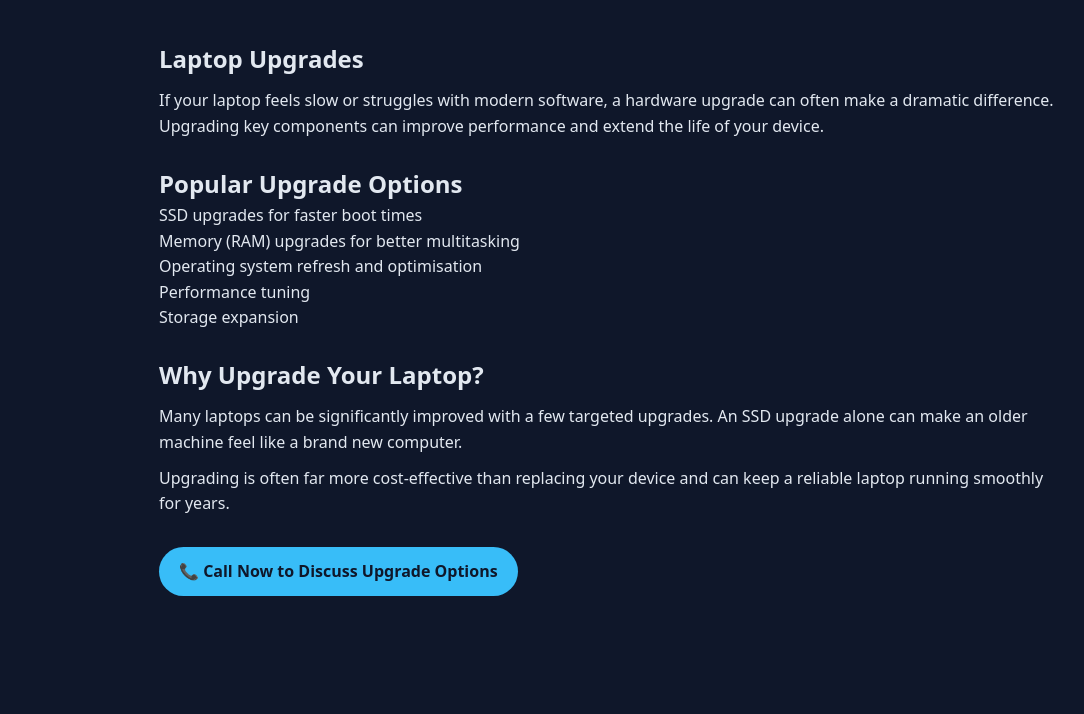
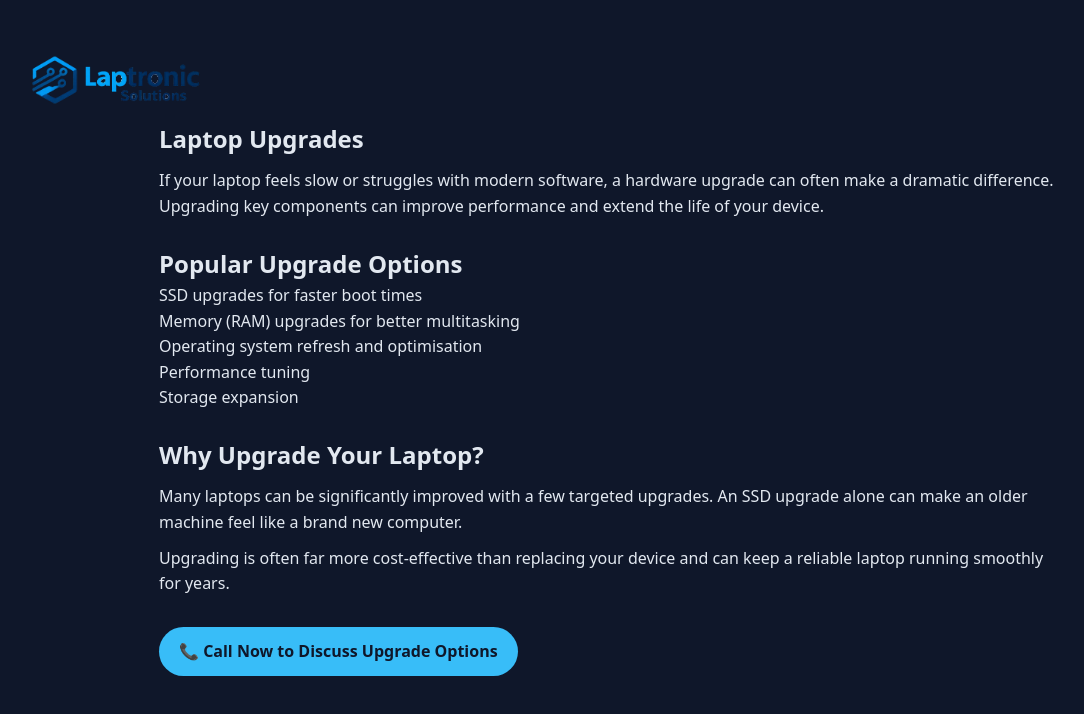
Before and after one commit to rharrison891/Laptronics, a plain HTML site: page upgrades.html in a window 1280 px wide. Shown: the whole page, without its empty margins (31-1115 px from the left). Drawn offline with Linux system fonts and the light colour scheme.

Commit message:
Update upgrades.html

```diff
--- a/upgrades.html
+++ b/upgrades.html
@@ -7,6 +7,13 @@
   <link type="text/css" rel="stylesheet" href="./main.css"/>
 </head>
 <body>
+    <header>
+      <a href="./index.html">
+        <img src="images/laptronics-logo.webp"
+             alt="Laptronic Solutions"
+             style="height:50px; width:auto;">
+      </a>
+    </header>
   <div class="info-page">
     <section class="content">
 
```
